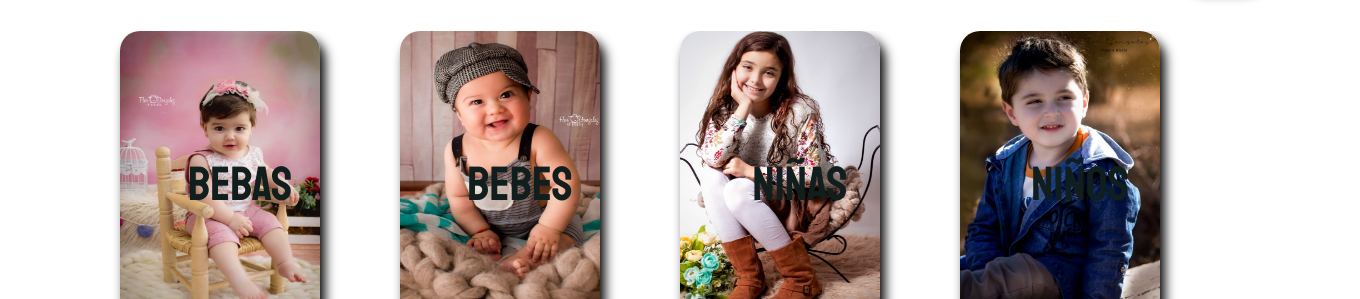
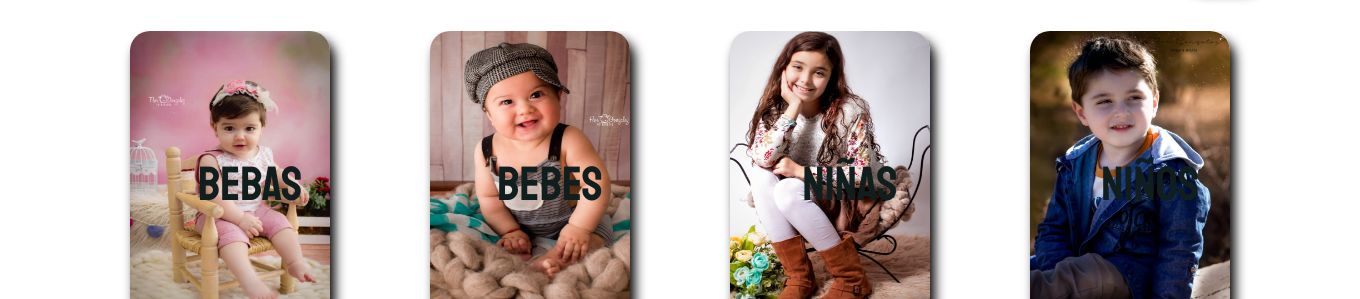
Before and after one commit to Jav23149/giuse_bebes_javier_carballo, a plain HTML site: page index.html in a window 1280 px wide. Shown: the part 801-1100 px from the top of the page, 1360 px wide, since content can reach past the window. Drawn offline with nearby package versions, Linux system fonts and the light colour scheme.

Commit message:
se agrega grid

```diff
--- a/css/estilos.css
+++ b/css/estilos.css
@@ -8,18 +8,21 @@
      }
 
     .pagina{
-         ;
+      display: grid;
+      grid-template-areas: "header"
+                           "main"
+                           "footer"
+                           "derechos";
 
-            }
 
-        .pagina__inicio{
+      }
+
+
+         .pagina__inicio{
+          grid-area: header;
                         position: sticky;
                         top:0px;
                         z-index: 10;
-
-
-
-
 
         }
 
@@ -94,6 +97,7 @@
 
 
 .main{
+  grid-area: main;
 
 }
 
@@ -121,6 +125,7 @@
                                             width: 400%;
                                             animation: slide 10s infinite alternate ease-in-out; }
 
+
             .main__elemento__primero__slider  li {
                                               width: 100%;
                                               list-style: none; }
@@ -144,7 +149,6 @@
 
            .main__link__imagenes{
 
-                                height: 100%;
                                 overflow: hidden;
                                 position: relative;
                                 margin: 10vh;
@@ -191,8 +195,10 @@
     height: 300px;
     width: 200px;
 }
+     .pieDePagina{
+      grid-area: footer;
 
-
+     }
  .pieDePagina__navegacion{
                                         width: 100%;
                                         height: 40vh;
@@ -245,5 +251,6 @@
                                                 box-shadow: 5px 8px 12px black;
                                                   }
                                                   .derechos{
+                                                    grid-area: derechos;
                                                     text-align: center;
                                                   }
```
Also changed, not shown: index.html (+2 -1 lines).
